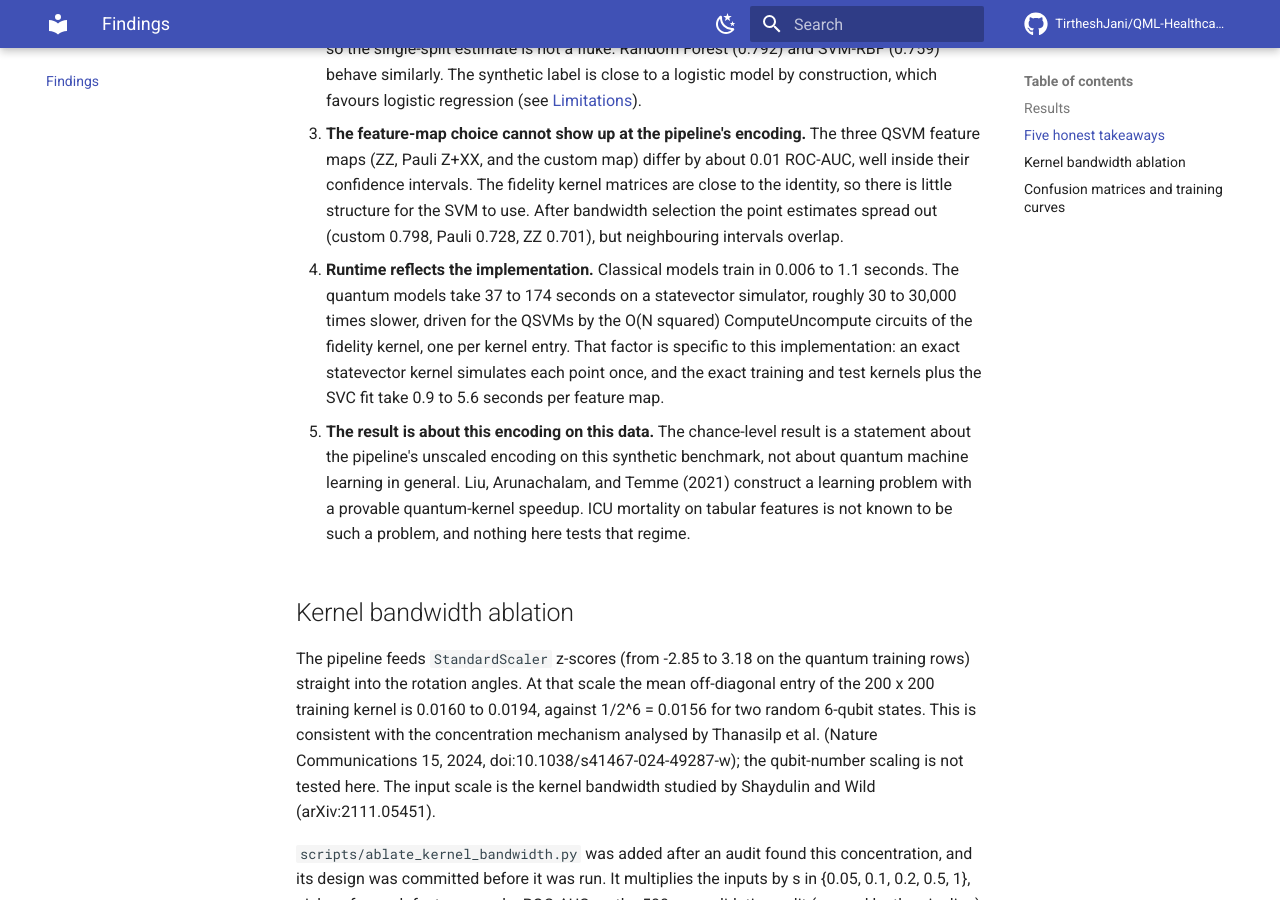
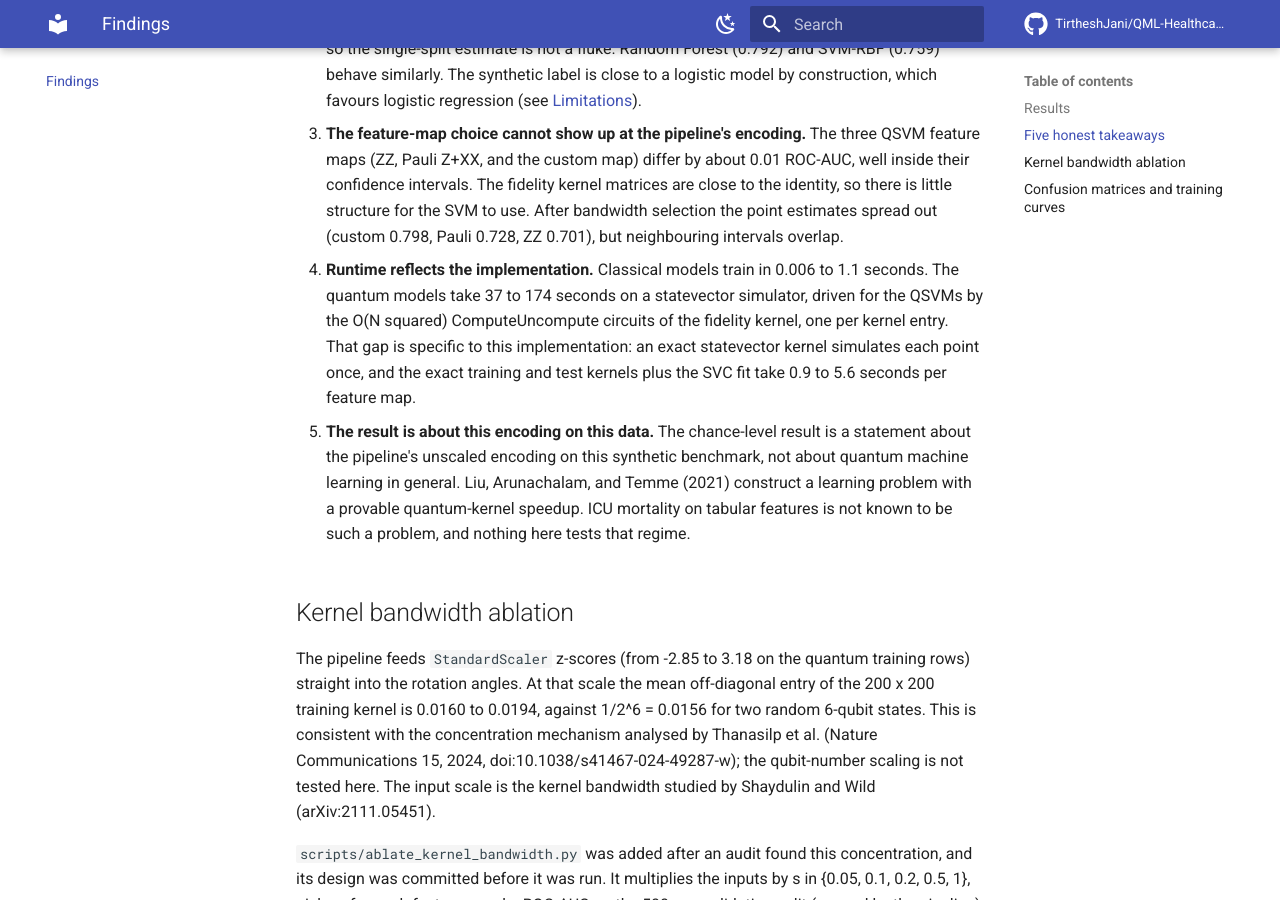
Before and after one commit to TirtheshJani/QML-Healthcare-Diagnostics, an MkDocs documentation site: the page built from docs/findings.md, in a window 1280 px wide and 900 px high, scrolled down 1902 px. Built offline with MkDocs 1.6.1 and Material for MkDocs 9.7.7, drawn with Linux system fonts in a browser that asks for light colours; comment, search, counter and statistics services are not loaded.

Commit message:
docs: drop the 30x to 30,000x slowdown ratio from the runtime takeaway
The ratio divides quantum times (200 rows, 6 features, and for the VQC and
QNN a different machine) by classical times (3,500 rows, 29 inputs), so it
is not like-for-like; the landing-page KPI built on it was already removed.
The README and findings takeaway 4 keep the two committed time ranges
without the ratio.

Co-Authored-By: Claude Opus 5.5 <noreply@anthropic.com>
Claude-Session: https://claude.ai/code/session_01PWSXcyEx8MpeCxMpwDRFHN

```diff
--- a/docs/findings.md
+++ b/docs/findings.md
@@ -60,11 +60,10 @@ statistically indistinguishable from a coin flip on this test set.
    0.728, ZZ 0.701), but neighbouring intervals overlap.
 
 4. **Runtime reflects the implementation.** Classical models train in 0.006 to 1.1 seconds.
-   The quantum models take 37 to 174 seconds on a statevector simulator, roughly 30 to 30,000 times
-   slower, driven for the QSVMs by the O(N squared) ComputeUncompute circuits of the fidelity kernel,
-   one per kernel entry. That factor is specific to this implementation: an exact statevector kernel
-   simulates each point once, and the exact training and test kernels plus the SVC fit take 0.9 to 5.6
-   seconds per feature map.
+   The quantum models take 37 to 174 seconds on a statevector simulator, driven for the QSVMs by the
+   O(N squared) ComputeUncompute circuits of the fidelity kernel, one per kernel entry. That gap is
+   specific to this implementation: an exact statevector kernel simulates each point once, and the
+   exact training and test kernels plus the SVC fit take 0.9 to 5.6 seconds per feature map.
 
 5. **The result is about this encoding on this data.** The chance-level result is a statement about
    the pipeline's unscaled encoding on this synthetic benchmark, not about quantum machine learning in
```
Also changed, not shown: README.md (+4 -4 lines).
